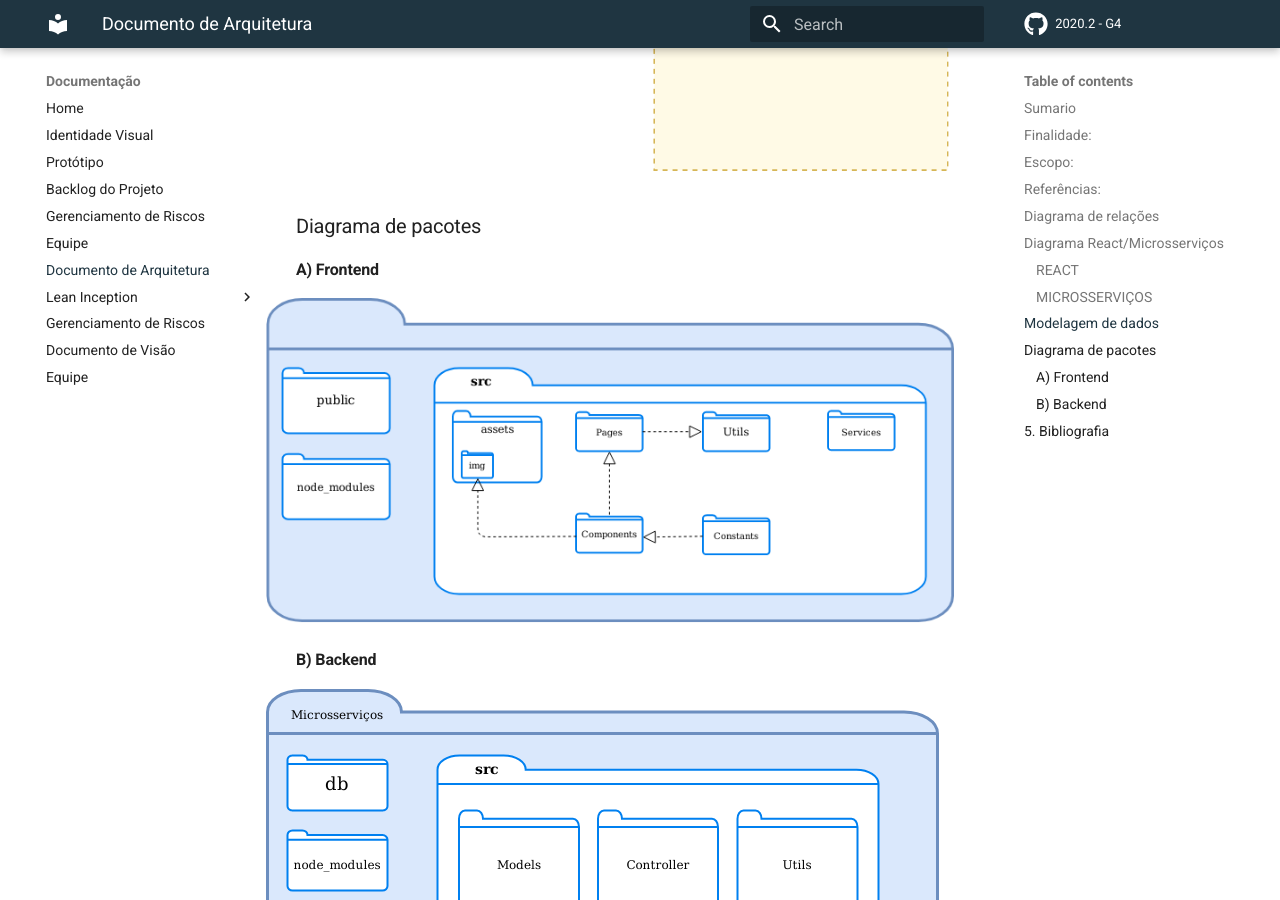
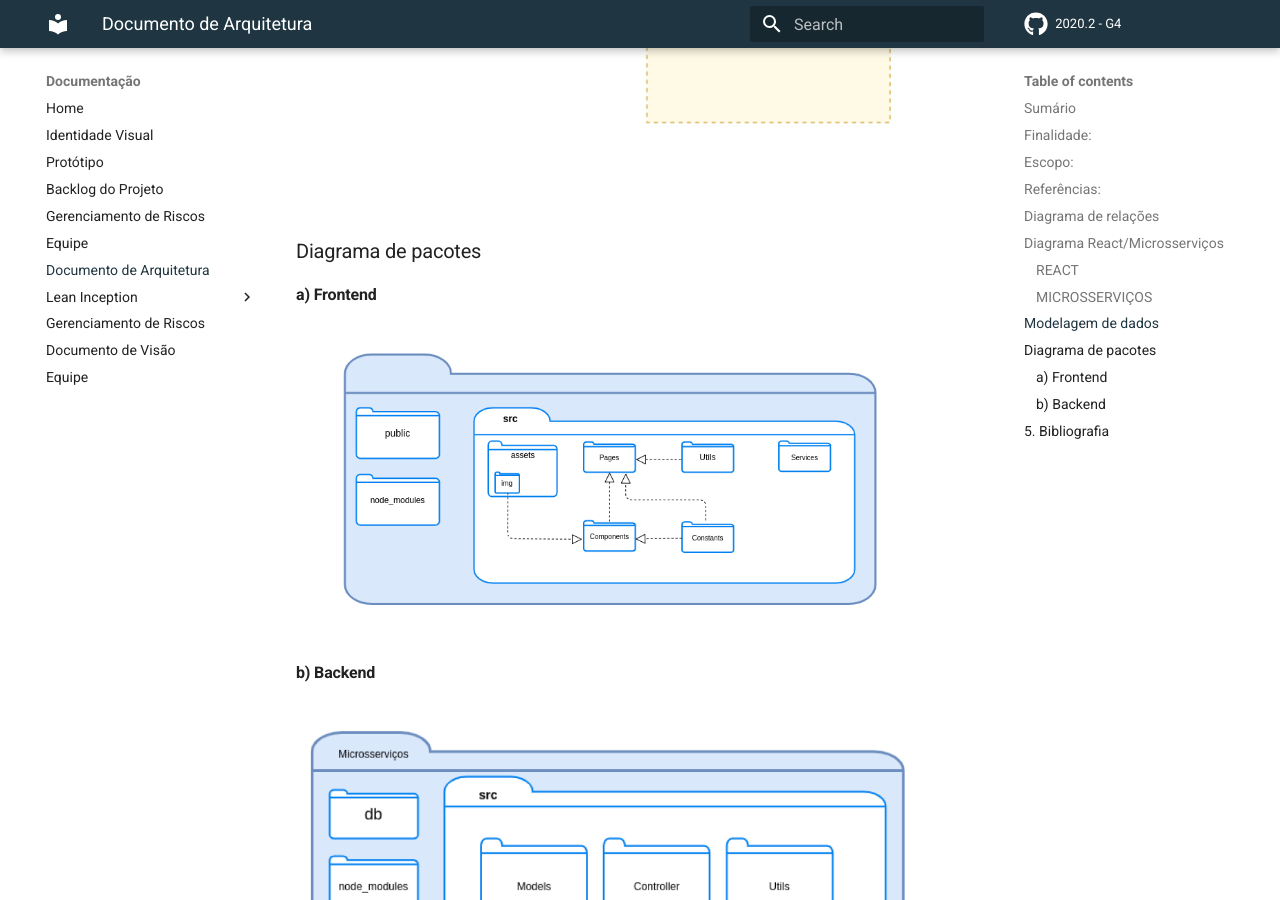
Before and after one commit to fga-eps-mds/2020-2-SiGeD, an MkDocs documentation site: the page built from docs/documentoarquitetura.md, in a window 1280 px wide and 900 px high, scrolled down 3055 px. Built offline with MkDocs 1.6.1 and Material for MkDocs 9.7.7, drawn with Linux system fonts in a browser that asks for light colours; comment, search, counter and statistics services are not loaded.

Commit message:
Adjust package diagram.
Co-authored-by: <lucascandradex14@gmail.com>
Signed-off-by: DafneM <moretti.dafne2@gmail.com>

```diff
--- a/docs/documentoarquitetura.md
+++ b/docs/documentoarquitetura.md
@@ -1,6 +1,7 @@
 <h1 style='text-align: center;'>Documento de Arquitetura</h1>
 
-### Sumario
+### Sumário
+
 [Introdução](#introducao)
 
 [Representação da Arquitetura](#arquitetura)
@@ -37,13 +38,13 @@ O diagrama representa a divisão da aplicação em microsserviços de usuário,
 #### **REACT**
 A aplicação web utiliza no front-end o framework React. A divisão é feita em *Pages*, *Services*, *Components* e *Constants*
 
-> Pages: armazena as telas do website.
+* Pages: armazena as telas do website.
 
-> Services:
+* Services:
 
-> Components: reúne os componentes utilizados nas telas da aplicação, como botões e a navbar.
+* Components: reúne os componentes utilizados nas telas da aplicação, como botões e a navbar.
 
-> Constants: armazena os códigos das cores utilizadas.
+* Constants: armazena os códigos das cores utilizadas.
 #### **MICROSSERVIÇOS**
 
 
@@ -61,17 +62,20 @@ Restrições:
 - **MongoDB**: banco de dados não relacional
 
 <a name="visao_implementacao"></a><h2> 4. Visão de Implementação</h2>
+
 ### Modelagem de dados
-![Diagrama de pacotes-1](assets/img/diagrama_pacotes_e_dados-Page-3.png)
+
+![Modelagem de dados](assets/img/diagrama_dados.png)
+
 ### Diagrama de pacotes
 
-#### **A) Frontend**
+#### **a) Frontend**
 
-![Modelagem de dados](assets/img/diagrama_pacotes_e_dados-Page-1.png)
+![Diagrama de pacotes-1](assets/img/diagrama_pacotes_front.png)
 
-#### **B) Backend**
+#### **b) Backend**
 
-![Diagrama de pacotes-2](assets/img/diagrama_pacotes_e_dados-Page-2.png)
+![Diagrama de pacotes-2](assets/img/diagrama_pacotes_back.png)
 
 ## 5. Bibliografia
 
```
Also changed, not shown: docs/assets/img/diagrama_dados.png (added), docs/assets/img/diagrama_pacotes-Page-1.png (deleted), docs/assets/img/diagrama_pacotes-Page-2.png (deleted), docs/assets/img/diagrama_pacotes_back.png (added), docs/assets/img/diagrama_pacotes_e_dados-Page-1.png (deleted), docs/assets/img/diagrama_pacotes_e_dados-Page-2.png (deleted), docs/assets/img/diagrama_pacotes_e_dados-Page-3.png (deleted), docs/assets/img/diagrama_pacotes_front.png (added).
